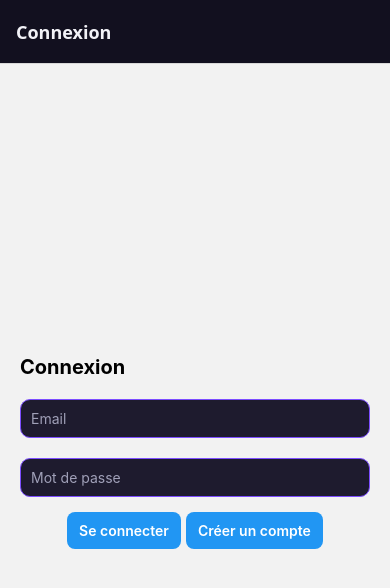
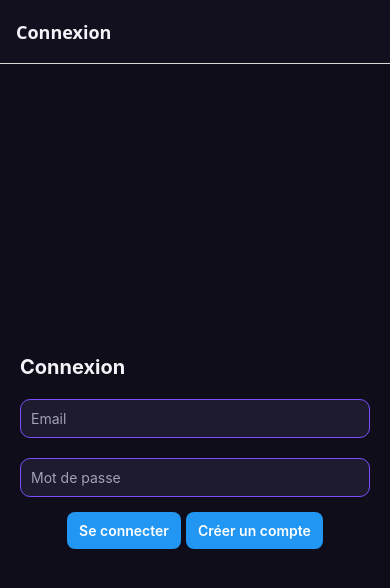
Before and after one commit to BaptisteAll/ExamMobile, a React Native app: screen /Login in a window 390 px wide. Shown: the top 588 px of the page. Built offline with nearby package versions, Linux system fonts and the light colour scheme.

Commit message:
Ajout de style

```diff
--- a/App.js
+++ b/App.js
@@ -22,6 +22,7 @@ export default function App() {
 						headerStyle: { backgroundColor: theme.header },
 						headerTintColor: theme.text,
 						headerTitleStyle: { fontWeight: "bold" },
+						contentStyle: { backgroundColor: theme.background },
 					}}
 				>
 					{/* Chaque écran a un name (pour y naviguer), un component (ce qu'il affiche) et un titre */}
--- a/package.json
+++ b/package.json
@@ -8,6 +8,7 @@
     "@react-navigation/native": "^7.5.1",
     "@react-navigation/native-stack": "^7.21.0",
     "expo": "~58.0.14",
+    "expo-linear-gradient": "~58.0.3",
     "expo-status-bar": "~58.0.3",
     "react": "19.3.0",
     "react-dom": "19.3.0",
--- a/screens/AddEventScreen.js
+++ b/screens/AddEventScreen.js
@@ -5,6 +5,7 @@ import { useEvents } from "../EventsContext";
 import { Calendar } from "react-native-calendars";
 import AppButton from "../components/AppButton";
 import AppInput from "../components/AppInput";
+import { theme, calendarTheme } from "../theme";
 
 export default function AddEventScreen({ navigation, route }) {
 	// Événement reçu depuis la liste si on a cliqué sur "Modifier" ; vide si on vient de "Ajouter"
@@ -59,9 +60,10 @@ export default function AddEventScreen({ navigation, route }) {
 				onChangeText={setDescription}
 				style={styles.input}
 			/>
-			<Text>Date choisie : {date}</Text>
+			<Text style={styles.label}>Date choisie : {date}</Text>
 			{/* Calendrier : au clic sur un jour, la date choisie est rangée dans l'état date */}
 			<Calendar
+			theme={calendarTheme}
 				onDayPress={(day) => setDate(day.dateString)}
 				markedDates={{ [date]: { selected: true } }}
 			/>
@@ -79,6 +81,7 @@ export default function AddEventScreen({ navigation, route }) {
 const styles = StyleSheet.create({
 	container: { padding: 20 },
 	input: { borderWidth: 1, padding: 10, marginBottom: 10 },
-	error: { color: "red", marginTop: 10 },
+	error: { color: theme.error, marginTop: 10 },
+	label: { color: theme.text, marginBottom: 10 },
 	buttonWrapper: { alignItems: "center", marginTop: 10 },
 });
--- a/screens/CalendarScreen.js
+++ b/screens/CalendarScreen.js
@@ -2,6 +2,7 @@
 import { View, StyleSheet } from "react-native";
 import { Calendar } from "react-native-calendars";
 import { useEvents } from "../EventsContext";
+import { calendarTheme } from "../theme";
 
 export default function CalendarScreen() {
 	const { events } = useEvents();
@@ -14,7 +15,7 @@ export default function CalendarScreen() {
 
 	return (
 		<View style={styles.container}>
-			<Calendar markedDates={markedDates} />
+			<Calendar theme={calendarTheme} markedDates={markedDates} />
 		</View>
 	);
 }
--- a/screens/EventListScreen.js
+++ b/screens/EventListScreen.js
@@ -7,6 +7,7 @@ import {
 	StyleSheet,
 	useWindowDimensions,
 } from "react-native";
+import { LinearGradient } from "expo-linear-gradient";
 import { useEvents } from "../EventsContext";
 import AppButton from "../components/AppButton";
 import { theme } from "../theme";
@@ -18,7 +19,7 @@ export default function EventListScreen({ navigation }) {
 	// Largeur de la fenêtre : elle change si on redimensionne le navigateur ou si on tourne le téléphone
 	const { width } = useWindowDimensions();
 	// 2 colonnes sur petit écran (téléphone), 3 sur grand écran (ordinateur)
-	const numColumns = width < 600 ? 2 : 3;
+	const numColumns = width < 750 ? 2 : 3;
 
 	// Supprime l'événement dont l'id est donné, en gardant tous les autres
 	const deleteEvent = (id) => {
@@ -57,8 +58,13 @@ export default function EventListScreen({ navigation }) {
 				renderItem={({ item }) => (
 					// La largeur dépend du nombre de colonnes, donc elle est calculée ici et pas dans le StyleSheet
 					<View style={[styles.cell, { width: `${100 / numColumns}%` }]}>
-						{/* Carte : bordure verte si l'événement est marqué comme participé */}
-						<View style={[styles.card, item.participated && styles.cardDone]}>
+						{/* Carte en dégradé : bordure verte si l'événement est marqué comme participé */}
+						<LinearGradient
+							colors={[theme.gradientStart, theme.gradientEnd]}
+							start={{ x: 0, y: 0 }}
+							end={{ x: 1, y: 1 }}
+							style={[styles.card, item.participated && styles.cardDone]}
+						>
 							<Text style={styles.title}>{item.title}</Text>
 							<Text style={styles.info}>{item.description}</Text>
 							<Text style={styles.info}>{item.date}</Text>
@@ -89,7 +95,7 @@ export default function EventListScreen({ navigation }) {
 									}
 								/>
 							</View>
-						</View>
+						</LinearGradient>
 					</View>
 				)}
 			/>
@@ -104,7 +110,6 @@ const styles = StyleSheet.create({
 	card: {
 		flex: 1,
 		padding: 15,
-		backgroundColor: theme.panel,
 		borderWidth: 1.5,
 		borderColor: theme.accent,
 		borderRadius: 12,
--- a/screens/LoginScreen.js
+++ b/screens/LoginScreen.js
@@ -5,6 +5,7 @@ import { View, Text, StyleSheet } from "react-native";
 import AsyncStorage from "@react-native-async-storage/async-storage";
 import AppButton from "../components/AppButton";
 import AppInput from "../components/AppInput";
+import { theme } from "../theme";
 
 export default function LoginScreen({ navigation }) {
 	// Un état par champ du formulaire, plus un pour le message d'erreur
@@ -73,9 +74,9 @@ export default function LoginScreen({ navigation }) {
 // Styles regroupés au même endroit (équivalent d'un fichier CSS)
 const styles = StyleSheet.create({
 	container: { flex: 1, justifyContent: "center", padding: 20 },
-	title: { fontWeight: "bold", fontSize: 20, marginBottom: 10 },
+	title: { fontWeight: "bold", fontSize: 20, marginBottom: 10, color: theme.text },
 	input: { borderWidth: 1, padding: 10, marginVertical: 10 },
-	error: { color: "red" },
+	error: { color: theme.error },
 	buttonRow: {
 		flexDirection: "row",
 		justifyContent: "center",
--- a/screens/RegisterScreen.js
+++ b/screens/RegisterScreen.js
@@ -4,6 +4,7 @@ import { View, Text, StyleSheet } from "react-native";
 import AsyncStorage from "@react-native-async-storage/async-storage";
 import AppButton from "../components/AppButton";
 import AppInput from "../components/AppInput";
+import { theme } from "../theme";
 
 export default function RegisterScreen({ navigation }) {
 	// Un état par champ du formulaire, plus un pour le message d'erreur
@@ -62,8 +63,13 @@ export default function RegisterScreen({ navigation }) {
 // Styles regroupés au même endroit (équivalent d'un fichier CSS)
 const styles = StyleSheet.create({
 	container: { flex: 1, justifyContent: "center", padding: 20 },
-	title: { fontWeight: "bold", fontSize: 20, marginBottom: 10 },
+	title: {
+		fontWeight: "bold",
+		fontSize: 20,
+		marginBottom: 10,
+		color: theme.text,
+	},
 	input: { borderWidth: 1, padding: 10, marginVertical: 10 },
-	error: { color: "red" },
+	error: { color: theme.error },
 	buttonWrapper: { alignItems: "center", marginTop: 10 },
 });
--- a/theme.js
+++ b/theme.js
@@ -1,10 +1,28 @@
 // Palette de couleurs de l'application (thème jeu vidéo) : on change les couleurs ici, partout d'un coup
 export const theme = {
+	background: "#0F0D1A",
 	header: "#12101F",
 	panel: "#1E1B2E",
+	gradientStart: "#2D2650",
+	gradientEnd: "#1A1830",
 	accent: "#7C4DFF",
 	accentLight: "#00E5FF",
 	text: "#F2F2F7",
 	textMuted: "#A0A0B8",
 	success: "#4CAF50",
+	error: "#FF6B6B",
 };
+
+// Thème du calendrier (propriétés de la bibliothèque react-native-calendars) aux couleurs de l'appli
+export const calendarTheme = {
+	calendarBackground: theme.panel,
+	textSectionTitleColor: theme.textMuted,
+	dayTextColor: theme.text,
+	todayTextColor: theme.accentLight,
+	textDisabledColor: "#5A5775",
+	monthTextColor: theme.text,
+	arrowColor: theme.accentLight,
+	selectedDayBackgroundColor: theme.accent,
+	selectedDayTextColor: "#FFFFFF",
+	dotColor: theme.accentLight,
+};
```
Also changed, not shown: 1 other file (tests, documents, lock files or other folders).
